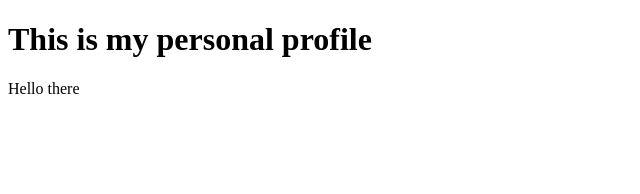
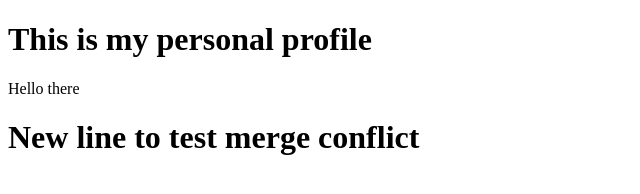
Before and after one commit to vineshtk/git_vscode, a plain HTML site: page index.html in a window 1280 px wide. Shown: the whole page, without its empty margins (0-640 px from the left). Drawn offline with Linux system fonts and the light colour scheme.

Commit message:
"confilct line"

```diff
--- a/index.html
+++ b/index.html
@@ -8,5 +8,6 @@
 <body>
     <h1>This is my personal profile</h1>
     <p>Hello there</p>
+    <h1>New line to test merge conflict</h1>
 </body>
 </html>
```
